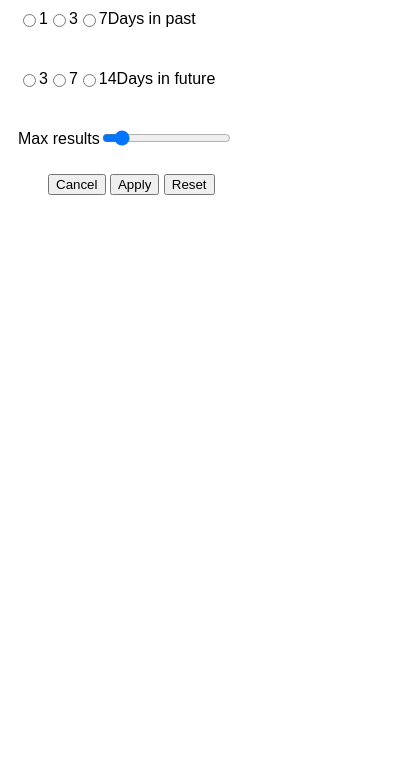
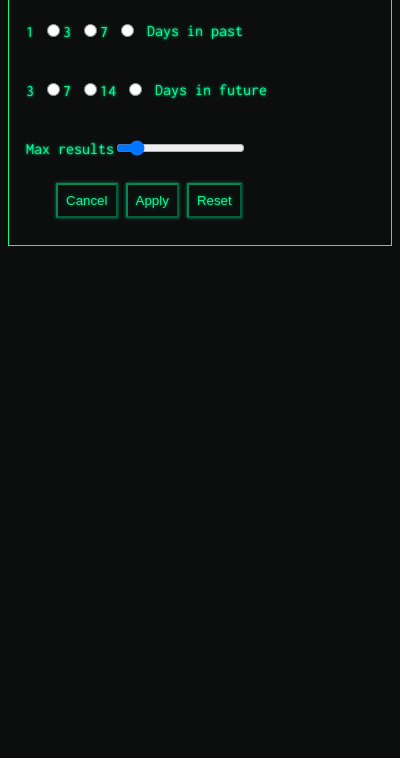
Before and after one commit to UxmalCuellar/T-minus, an Electron app: page src/settings.html in a window 400 px wide. Shown: the part 86-844 px from the top of the page. Drawn offline with Linux system fonts and the light colour scheme; no server answers.

Commit message:
Added css to settings buttons

```diff
--- a/assets/css/settings.css
+++ b/assets/css/settings.css
@@ -1,29 +1,28 @@
-.body, html {
-    font-family: Arial, Helvetica, sans-serif;
-}
-/* .settings input[type="radio"] {
-    opacity: 0;
-    position: fixed;
-    width: 20%;
+:root {
+    --main-green: #00FF99;
+    --main-green-alpha: #00FF9980;
+    --bg-dgrey: #272D2D;
+    --shadow: #0c0e0e;
+    --abort-red: #E3170A;
+    --abort-red-alpha: #E3170A80;
+    --alert-yellow: #F7B32B;
+    --alert-yellow-alpha: #F7B32B80;
+    --green-sync: #78BC61;
+
 }
 
-.settings label {
-    display: inline;
-    color:  rgb(158, 158, 158);
-    padding: 10px 20px;
-    font-family: Arial, Helvetica, sans-serif;
-    font-size: 16px;
+.body, html {
+    text-shadow: 0px 0px 3px var(--main-green);
+    font-family: 'Inconsolata', regular;
+    background-color: var(--shadow);
+    color: var(--main-green);
 }
 
-.settings input[type="radio"]:checked + label {
-    font-size: 20px;
-    color: black;
+.settings {
+  border: 1px solid var(--main-green);
+  padding: 7px;
+  display: block;
 }
-
-.settings input[type="radio"]:focus + label {
-    font-size: 20px;
-    color: black;
-} */
 
 #btns {
     display: inline-block;
@@ -31,11 +30,33 @@
     margin: 0px 0px 0px 40px;
 }
 
+.settingBtns {
+    background: transparent;
+    box-shadow: 0px 0px 3px var(--main-green-alpha);
+    border-color: var(--main-green-alpha);
+    color: var(--main-green);
+    text-shadow: 0px 0px 4px var(--main-green-alpha);
+    padding: 8px;
+    transition: all ease 0.5s;
+}
+
+.settingBtns:hover {
+  border-color: var(--main-green);
+  box-shadow: var(--main-green);
+  text-shadow: var(--main-green);
+}
+
+.radioBtns {
+  padding-right: 1px;
+}
 
 .row {
   margin: 10px;
   display:flex;
   align-items:center;
+}
+.row:hover input {
+  background-color: var(--abort-red);
 }
 
 .slidecontainer {
@@ -62,3 +83,7 @@
   background: #4CAF50;
   cursor: pointer;
 }
+
+.lastradio {
+  padding-right: 10px;
+}
--- a/src/settings.html
+++ b/src/settings.html
@@ -6,6 +6,7 @@
     <meta name="viewport" content="width=device-width, initial-scale=1.0">
     <meta http-equiv="X-UA-Compatible" content="ie=edge">
     <link rel="stylesheet" href="../assets/css/settings.css">
+    <link href="https://fonts.googleapis.com/css?family=Inconsolata&display=swap" rel="stylesheet">
 
     <title>Settings</title>
 </head>
@@ -15,42 +16,54 @@
 
     <div class="settings">
         <h1>Settings</h1>
-        <div  id="pastGroup" class="row">
-            <input type="radio" name="Past" id="radioPast1" value="1">
-            <label for="Past1">1</label>
+        <div id="pastGroup" class="row">
+            <label for="Past1">1
+                <input class="radioBtns" type="radio" name="Past" id="radioPast1" value="1">
+                <span class="checkmark"></span>
+            </label>
 
-            <input type="radio" name="Past" id="radioPast3" value="3">
-            <label for="Past3">3</label>
-
-            <input type="radio" name="Past" id="radioPast7" value="7">
-            <label for="Past7">7</label>
+            <label for="Past3">3
+                <input class="radioBtns" type="radio" name="Past" id="radioPast3" value="3">
+                <span class="checkmark"></span>
+            </label>
+            <label class="lastradio" for="Past7">7
+                <input class="radioBtns" type="radio" name="Past" id="radioPast7" value="7">
+                <span class="checkmark"></span>
+            </label>
             <p>Days in past</p>
         </div>
         <div id="future" class="row">
-            <input type="radio" name="Future" id="radioFuture3" value="3">
-            <label for="Future3">3</label>
+            <label for="Future3">3
+                <input class="radioBtns" type="radio" name="Future" id="radioFuture3" value="3">
+                <span class="checkmark"></span>
+            </label>
 
-            <input type="radio" name="Future" id="radioFuture7" value="7">
-            <label for="Future7">7</label>
+            <label for="Future7">7
+                <input class="radioBtns" type="radio" name="Future" id="radioFuture7" value="7">
+                <span class="checkmark"></span>
+            </label>
 
-            <input type="radio" name="Future" id="radioFuture14" value="14">
-            <label for="Future14">14</label>
+            <label class="lastradio" for="Future14">14
+                <input class="radioBtns" type="radio" name="Future" id="radioFuture14" value="14">
+                <span class="checkmark"></span>
+            </label>
             <p>Days in future</p>
         </div>
         <div class="row" id="maxRes">
             <p>Max results</p>
             <div class="slider">
-                <input id="range_weight" type="range" oninput="range_weight_disp.value = range_weight.value" value="10" min="5" max="50" step="5">
+                <input id="range_weight" type="range" oninput="range_weight_disp.value = range_weight.value" value="10"
+                    min="5" max="50" step="5">
                 <output id="range_weight_disp"></output>
             </div>
         </div>
         <div id="btns" class="row">
-            <button id="cancelAndClose" onclick="closeWin()">Cancel</button>
-            <button id="apply" onclick="applySettings()">Apply</button>
-            <button id="setToDefault" onclick="resetSettings()" >Reset</button>
+            <button class="settingBtns" id="cancelAndClose" onclick="closeWin()">Cancel</button>
+            <button class="settingBtns" id="apply" onclick="applySettings()">Apply</button>
+            <button class="settingBtns" id="setToDefault" onclick="resetSettings()">Reset</button>
         </div>
     </div>
 
-</body >
+</body>
 
 </html>
```
